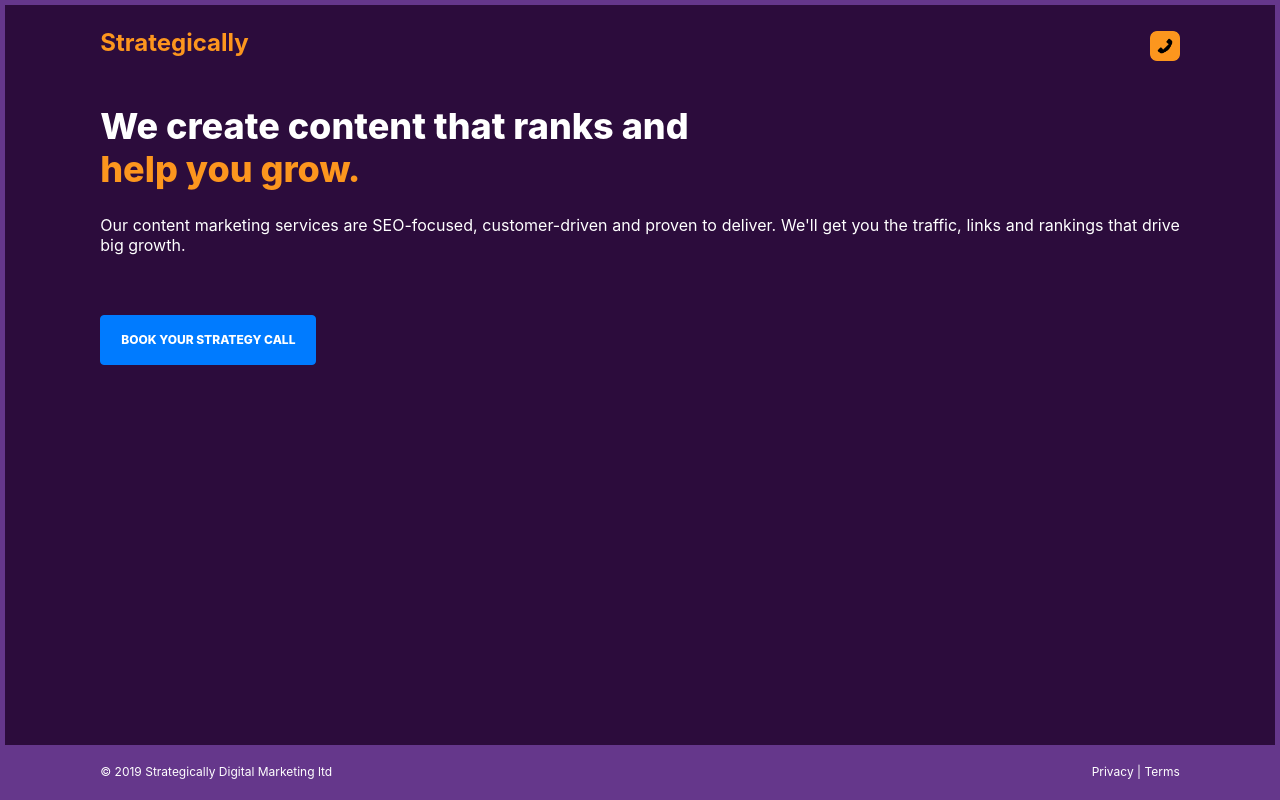
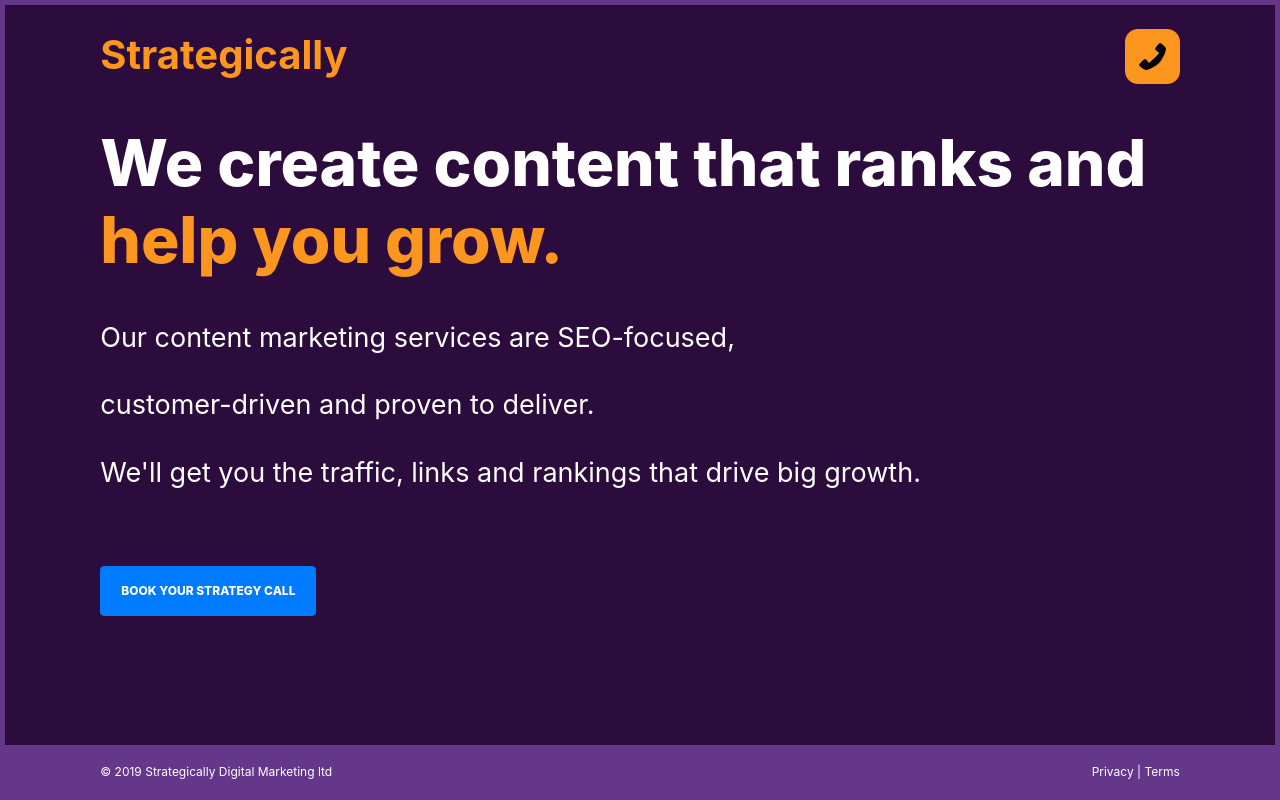
Before and after one commit to strategically/starter, a Gatsby site: page / in a window 1280 px wide. Built offline with nearby package versions, Linux system fonts and the light colour scheme; Gatsby itself is replaced by a stand-in of ours.

Commit message:
increase font size

```diff
--- a/src/components/header.js
+++ b/src/components/header.js
@@ -10,7 +10,7 @@ const Header = ({ siteTitle }) => (
             <div
                 style={{
                 display: `inline-block`,
-                fontSize: `24px`,
+                fontSize: `40px`,
                 fontWeight: `bold`,
                 paddingTop: `20px`,
                 }}
--- a/src/components/navigation.js
+++ b/src/components/navigation.js
@@ -11,7 +11,7 @@ const LinkStyle = {
 const Navigation = () => (
     <div>
         <Link to="/contact" style={ LinkStyle }>
-            <img src={phoneicon} alt="phone-icon" height="30px" width="30"/>
+            <img src={phoneicon} alt="phone-icon" height="55" width="55"/>
         </Link>
 
         {/* <Link to="/" style={{textDecoration: `none`, color: `white`, marginLeft: `16px`}} >
--- a/src/pages/index.js
+++ b/src/pages/index.js
@@ -16,8 +16,8 @@ const IndexPage = ({ data }) => (
                 <span id="line2">help you grow.</span>
             </p>
             <p id="para2">
-                Our content marketing services are SEO-focused, customer-driven and
-                proven to deliver. We'll get you the traffic, links and rankings that
+                Our content marketing services are SEO-focused, <br />customer-driven and
+                proven to deliver. <br />We'll get you the traffic, links and rankings that
                 drive big growth.
             </p>
             <p id="para3">
--- a/src/styles/common.css
+++ b/src/styles/common.css
@@ -1,6 +1,6 @@
 /* Some common styling goes here */
 .btn-primary {
-    color: black;
+    color: white;
     background-color: #FC961E;
     border-color: #FC961E;
     text-transform: uppercase;
--- a/src/styles/index.css
+++ b/src/styles/index.css
@@ -1,9 +1,9 @@
 /* CSS for the index page */
 #index-main {
-    margin-top: 30px;
+    margin-top: 50px;
  }
  #para1 {
-    font-size: 36px;
+    font-size: 64px;
     font-weight: 800;
     line-height: 120%;
     margin-top: 25px;
@@ -15,9 +15,9 @@
     color: #FC961E;
 }
 #para2 {
-    font-size: 16px;
+    font-size: 27px;
     font-weight: 400;
-    line-height: 120%;
+    line-height: 250%;
     color: white;
     margin-top: 25px;
     text-align: justify;
```
